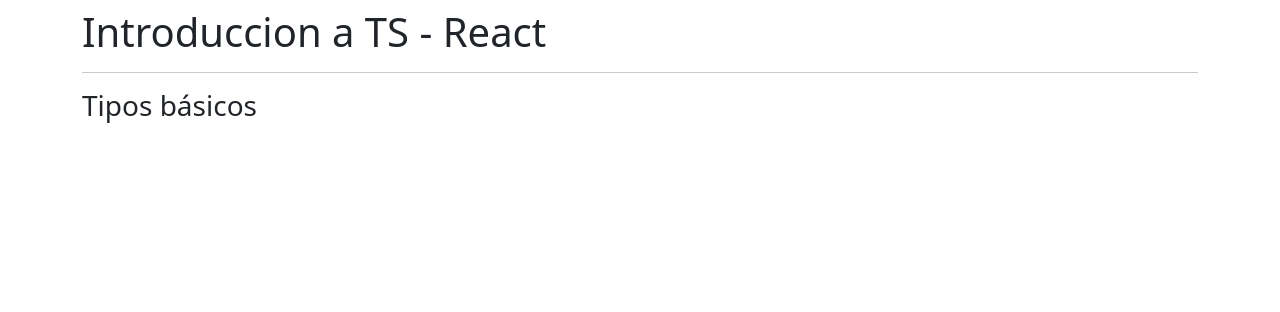
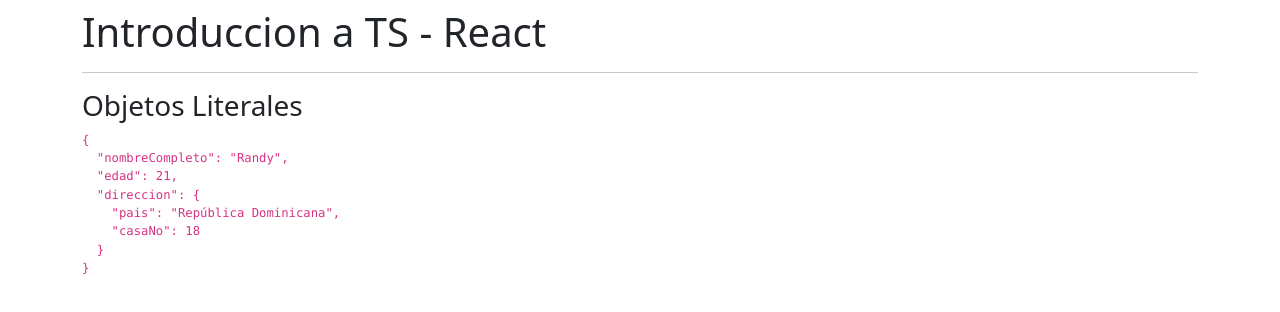
Before and after one commit to randymxd07/Curso_React_Native, a React (Create React App) app in the folder 01- Reforzamiento/: page / in a window 1280 px wide. Shown: the top 312 px of the page. Built offline with nearby package versions, Linux system fonts and the light colour scheme.

Commit message:
Vi el uso de los objetos literales y como ponerle reglas a los objetos usando interfaces, y la diferencia entre este ultimo los tipos y las clases

```diff
--- a/01- Reforzamiento/src/App.tsx
+++ b/01- Reforzamiento/src/App.tsx
@@ -1,10 +1,13 @@
 //rafc: nos crea una estructura de nuestro componente//
+
+// Se importa el componente ObjetosLiterales automaticamente//
+import { ObjetosLiterales } from "./typescript/ObjetosLiterales"
 
 //Podemos quitar el import porque con las últimas actualizaciones no es necesario tenerlo
 //import React from 'react'
 
 // Se importa el componente TiposBasicos automaticamente//
-import { TiposBasicos } from './typescript/TiposBasicos';
+// import { TiposBasicos } from './typescript/TiposBasicos';
 
 export const App = () => {
   return (
@@ -15,7 +18,9 @@
       <hr/>
 
       {/* Importamos el componente TiposBasicos */}
-      <TiposBasicos />
+      {/* <TiposBasicos /> */}
+
+      <ObjetosLiterales />
 
     </div>
   )
--- /dev/null
+++ b/01- Reforzamiento/src/react-app-env.d.ts
@@ -0,0 +1 @@
+/// <reference types="react-scripts" />
--- /dev/null
+++ b/01- Reforzamiento/src/typescript/ObjetosLiterales.tsx
@@ -0,0 +1,75 @@
+//rafc: nos crea una estructura de nuestro componente//
+
+//Podemos quitar el import porque con las últimas actualizaciones no es necesario tenerlo
+//import React from 'react'
+
+// Las interfaces sirven para ponerle reglas de validacion a sus objetos //
+
+// Definimos una interface para declarar de qué tipo seran los miembros de mi objeto persona //
+interface Persona {
+
+    nombreCompleto: string;
+    edad: number;
+
+    // No se van a crear objetos dentro de la interfaz //
+    // direccion: {
+    //     pais: string,
+    //     casaNo: number
+    // }
+
+    // Le asigno la interface Direccion //
+    direccion: Direccion;
+
+}
+
+// Defino una interface para el objeto direccion //
+interface Direccion {
+
+    pais: string;
+    casaNo: number;
+
+}
+
+// Las interfaces no sirven para crear instancias para esto tenemos que crear clases, ejemplo:
+// const persona = new Persona();
+
+export const ObjetosLiterales = () => {
+
+    // Objeto persona //
+    const persona: Persona = {
+        // nombre: 'Randy',
+        nombreCompleto: 'Randy',
+        edad: 21,
+        direccion: {
+            pais: 'República Dominicana',
+            casaNo: 18
+        }
+    }
+
+    // persona.nombreCompleto = 'Randy R. Martínez Cepeda';
+
+    return (
+        <>
+
+            {/* Pongo un título */}
+            <h3>Objetos Literales</h3>
+
+            {/* {persona} Esto no se puede hacer */}
+
+            {/* JSON.stringify transforma un objeto a su representación JSON como si fuera un string*/}
+            {/* {JSON.stringify(persona)} */}
+
+            {/* Ponemos el codigo de arriba dentro de las siguientes etiquetas */}
+            <code>
+                <pre>
+                    {JSON.stringify(persona, null, 2)} {
+                    /* El null es el replacer osea es un array de los campos que tenemos,
+                    el 2 es el espaciado */}
+                </pre>
+            </code>
+
+
+        </>
+    )
+
+}
--- a/01- Reforzamiento/src/typescript/TiposBasicos.tsx
+++ b/01- Reforzamiento/src/typescript/TiposBasicos.tsx
@@ -4,11 +4,65 @@
 //import React from 'react'
 
 export const TiposBasicos = () => {
+
+    /*
+    //Con esto puedo decirle a mi variable que puede ser
+    //tanto de tipo string o de tipo number
+    let nombre: string | number = 'Randy';
+    nombre = 123;
+    */
+
+    /* Los dos puntos despues del nombre de la variable es para
+    especificarle a a typescript de qué tipo de datos es esa variable*/
+
+    /*---------------------------
+        Variable de tipo string
+    -----------------------------*/
+    const nombre: string = 'Randy';
+
+    /*---------------------------
+        Variable de tipo number
+    -----------------------------*/
+    const edad: number = 20;
+
+    /*----------------------------
+        Variable de tipo boolean
+    ------------------------------*/
+    const estaActivo: boolean = false;
+    // const estaActivo: boolean = true;
+
+    /*----------
+        Arrays
+    ------------*/
+    // Le definimos el array de tipo string, se pone el tipo de dato seguido de [] //
+    const poderes: string[] = []; //'Velocidad', 'Volar', 'Rayos X'
+
+    // Un arreglo para meterle lo que sea //
+    // const array: any[] = [];
+
+    // El .push es para insertar datos en el array
+    // poderes.push(1);
+    // poderes.push('123');
+    // poderes.push(true);
+
     return (
 
         //Trasformamos la etiqueta en un fragmento quitandole la palabra div//
         <>
+            {/* Hago un título */}
             <h3>Tipos básicos</h3>
+
+            {/* Imprimo las variables */}
+            {nombre}, {edad}, {(estaActivo) ? 'Activo' : 'No Activo'}
+
+            {/* Hago una línea */}
+            <hr/>
+
+            {/* Imprimo el array de string, el .join es para unir los
+            elementos del array con una coma y un espacio*/}
+            {poderes.join(', ')}
+
         </>
     )
+
 }
```
